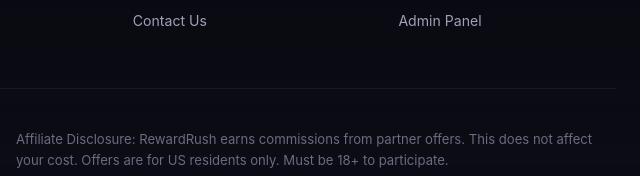
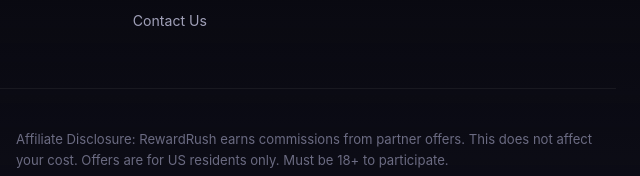
Before and after one commit to NamelssX2/rewardrush, a plain HTML site: page index.html in a window 1280 px wide. Shown: the part 3848-4024 px from the top of the page, 640-1280 px from the left. Drawn offline with Linux system fonts and the light colour scheme.

Commit message:
Remove Admin Panel link from navigation

```diff
--- a/index.html
+++ b/index.html
@@ -1229,7 +1229,6 @@
             <li><a href="/contact.html">Contact</a></li>
             <li><a href="#faq">Help Center</a></li>
             <li><a href="/disclaimer.html">Disclosure</a></li>
-            <li><a href="/admin.html">Admin Panel</a></li>
           </ul>
         </div>
       </div>
```
